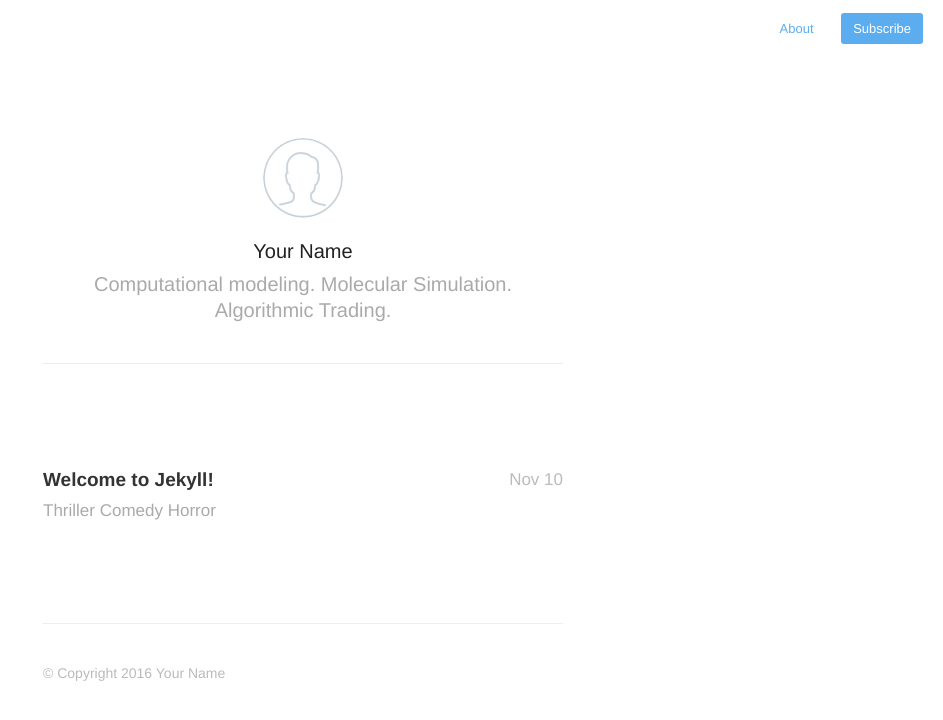
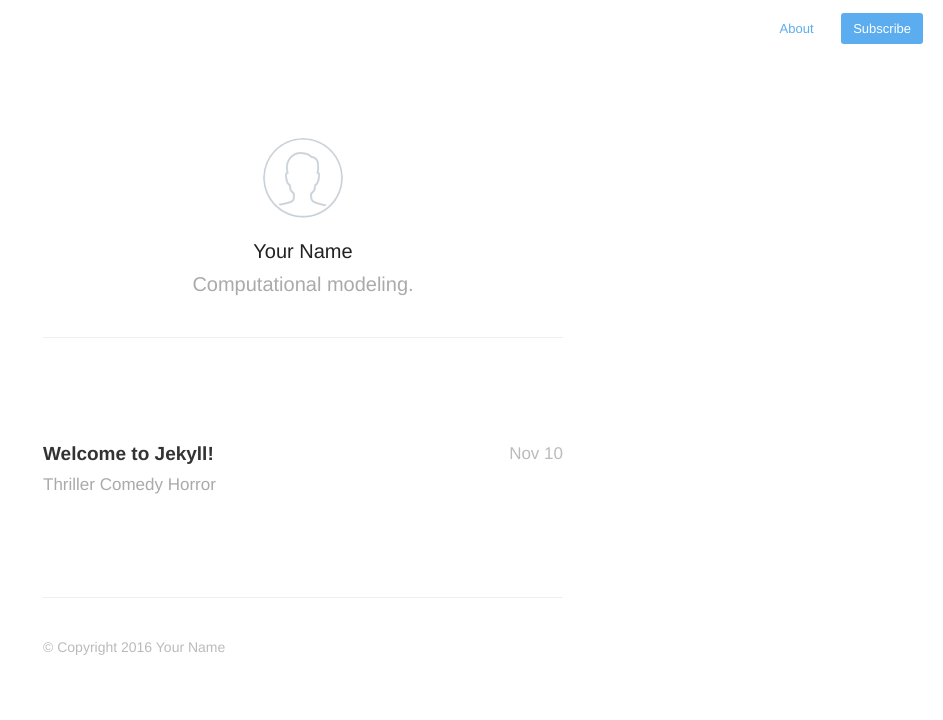
Before and after one commit to mukarramtahir/mukarramtahir.github.io, a Jekyll site: the page built from index.html, in a window 1280 px wide. Shown: the top 720 px of the page, without its empty margins (337-1280 px from the left). Built offline with Jekyll 4.4.1, drawn with Linux system fonts in a browser that asks for light colours; nearby versions of some CDN libraries; the list of posts is cut into pages by our own code.

Commit message:
changed title

```diff
--- a/_config.yml
+++ b/_config.yml
@@ -1,6 +1,6 @@
 name: Mukarram Tahir
-description: Computational modeling. Molecular Simulation. Algorithmic Trading.
-meta_description: "Computational modeling. Molecular Simulation. Algorithmic Trading."
+description: Computational modeling.
+meta_description: "Computational modeling"
 
 aboutPage: true
 
```
